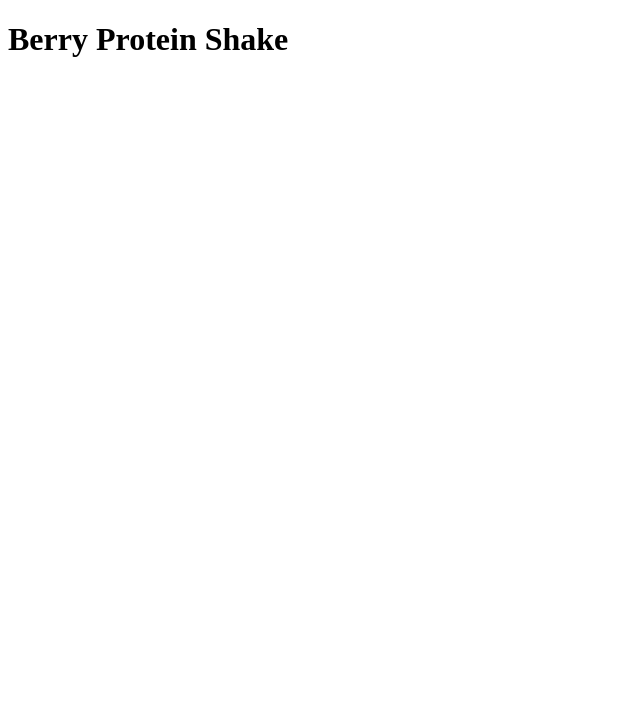
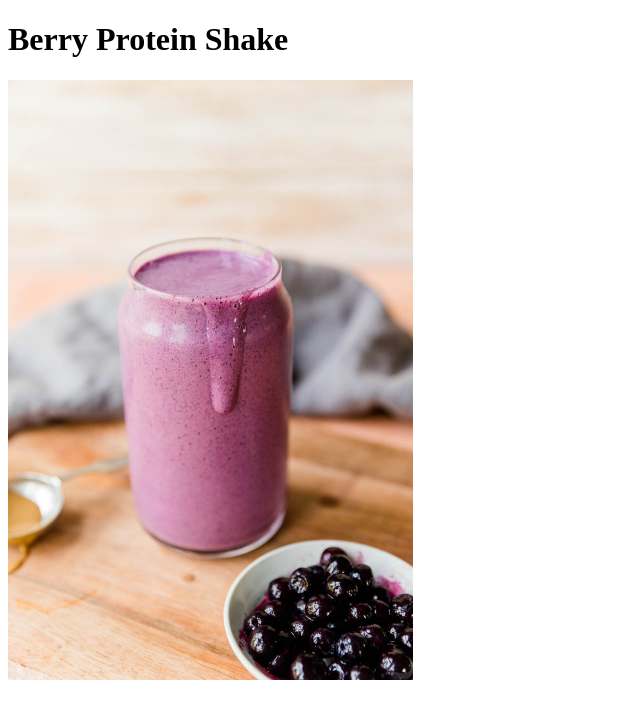
Before and after one commit to ldekoker/odin-recipes, a plain HTML site: page recipes/protein_shake.html in a window 1280 px wide. Shown: the whole page, without its empty margins (0-640 px from the left). Drawn offline with Linux system fonts and the light colour scheme.

Commit message:
Add berry shake image

```diff
--- a/recipes/protein_shake.html
+++ b/recipes/protein_shake.html
@@ -6,5 +6,6 @@
 </head>
 <body>
     <h1>Berry Protein Shake</h1>
+    <img src="../images/blueberry-vanilla-protein-shake-7-1-of-1.jpg" height="600" width = "405">
 </body>
 </html>
```
Also changed, not shown: images/blueberry-vanilla-protein-shake-7-1-of-1.jpg (added).
